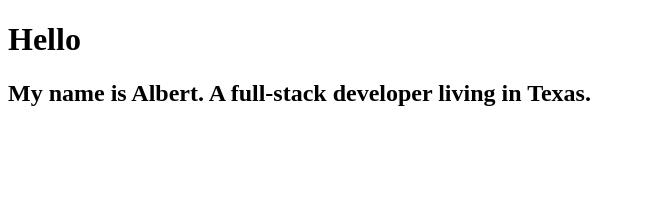
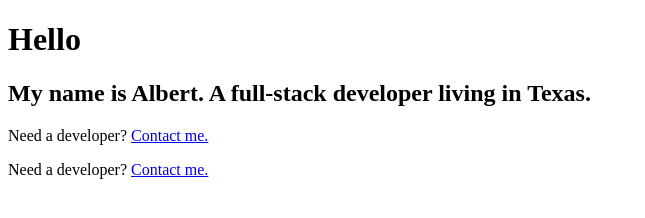
Before and after one commit to chung972/my-blog, a Gatsby site: page / in a window 1280 px wide. Shown: the whole page, without its empty margins (0-645 px from the left). Built offline with nearby package versions, Linux system fonts and the light colour scheme; Gatsby itself is replaced by a stand-in of ours.

Commit message:
adds an anchor tag and Link component; adds comments

```diff
--- a/src/pages/index.js
+++ b/src/pages/index.js
@@ -1,10 +1,15 @@
-import React from "react"
+import React from "react";
+import {Link} from "gatsby";
 
 const IndexPage = () => {
     return(
         <div>
             <h1>Hello</h1>
             <h2>My name is Albert. A full-stack developer living in Texas.</h2>
+            <p>Need a developer? <a href="/contact">Contact me.</a></p>
+            {/* if you're linking to an EXTERNAL site, you can use an <a> just fine,
+            but for all LOCAL pages, we can take advantage of React's Link component */}
+            <p>Need a developer? <Link to="/contact">Contact me.</Link></p>
         </div>
     )
 }
```
